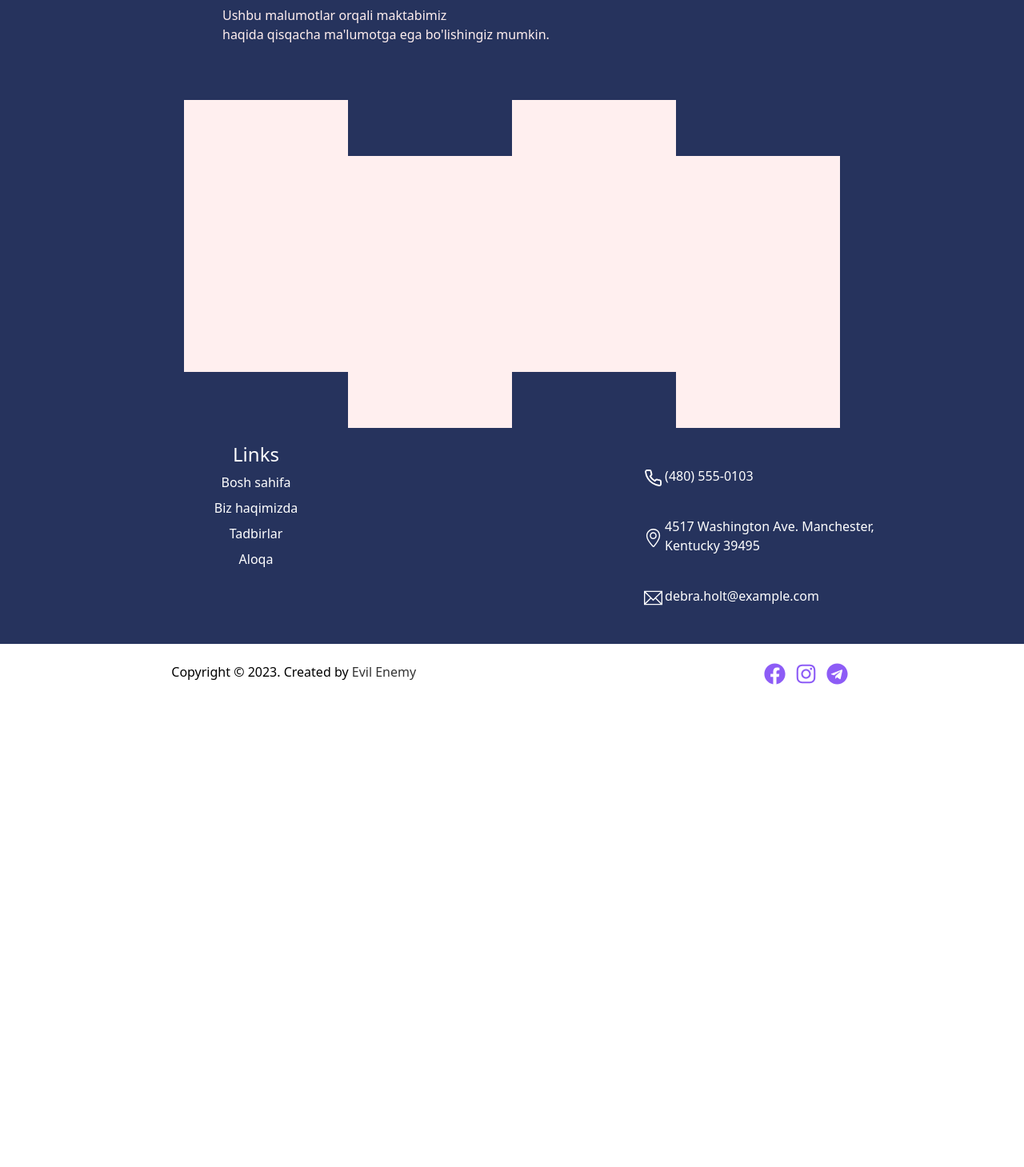
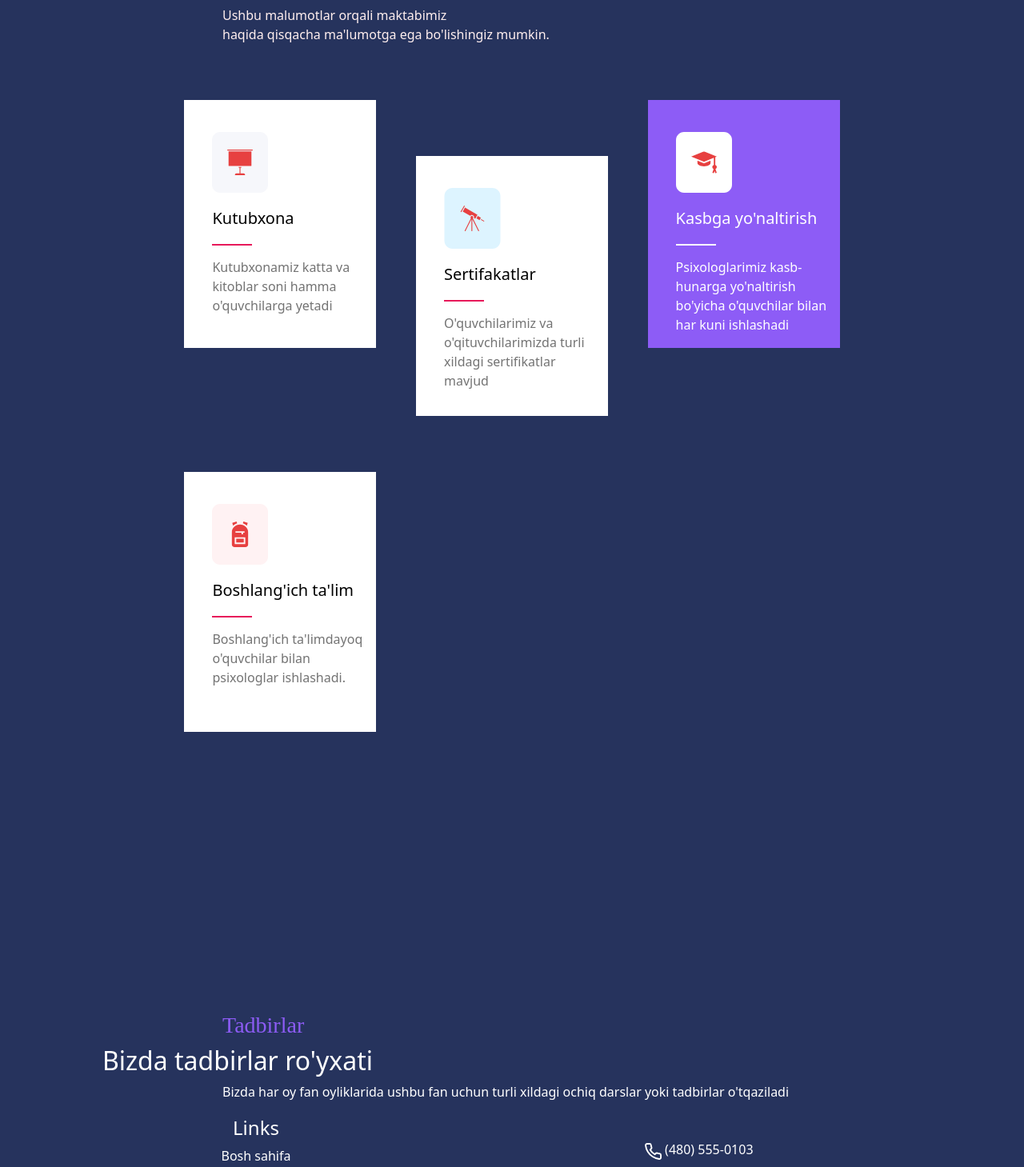
Before and after one commit to evilenemy/4-maktab, a React (Create React App) app in the folder client/: page / in a window 1280 px wide. Shown: the part 1091-2550 px from the top of the page at 80% size. Before the commit the page ends 1966 px from the top, so only its background shows below. Built offline with nearby package versions, Linux system fonts and the light colour scheme.

Commit message:
home-event first

```diff
--- a/client/src/hooks/useLogin.js
+++ b/client/src/hooks/useLogin.js
@@ -26,7 +26,7 @@ export const useLogin = () => {
     }
     if (response.ok) {
       // save the user to local storage
-      localStorage.setItem("maktab4_user", JSON.stringify(json));
+      localStorage.setItem("user", JSON.stringify(json));
 
       // update the auth context
       dispatch({ type: "LOGIN", payload: json });
--- a/client/src/hooks/useLogout.js
+++ b/client/src/hooks/useLogout.js
@@ -5,7 +5,7 @@ export const useLogout = () => {
 
   const logout = () => {
     // remove user from storage
-    localStorage.removeItem("maktab4_user");
+    localStorage.removeItem("user");
 
     // dispatch logout action
     dispatch({ type: "LOGOUT" });
--- a/client/src/hooks/useSignup.js
+++ b/client/src/hooks/useSignup.js
@@ -30,7 +30,7 @@ export const useSignup = () => {
     }
     if (response.ok) {
       // save the user to local storage
-      localStorage.setItem("maktab4_user", JSON.stringify(json));
+      localStorage.setItem("user", JSON.stringify(json));
 
       // update the auth context
       dispatch({ type: "LOGIN", payload: json });
--- a/client/src/index.css
+++ b/client/src/index.css
@@ -321,17 +321,89 @@ div.error {
   justify-content: space-between;
   margin: 0 auto;
   margin-top: 70px;
+  flex-wrap: wrap;
 }
 
 .home section.about .wrapper .cards div {
   width: 240px;
-  height: 340px;
-  background: #ffefef;
+  height: 310px;
+  background: #fff;
+  padding-left: 35px;
+  padding-top: 40px;
+  padding-right: 7px;
+  font-family: 'Montserrat';
+  font-style: normal;
+  color: #000;
 }
 
 .home section.about .wrapper .cards div:nth-child(2),
 .home section.about .wrapper .cards div:nth-child(4) {
   margin-top: 70px;
+  flex-wrap: nowrap;
+  height: 325px;
+}
+
+.home section.about .wrapper .cards div:nth-child(3) {
+  background: #8D5CF6;
+  color: #fff;
+  opacity: 1;
+}
+
+.cards div h6 {
+  margin-top: 20px;
+  font-size: 20px;
+}
+
+.cards div hr {
+  width: 50px;
+  height: 2px;
+  background: #e7195a;
+  border: #e7195a;
+  order: 2;
+  flex-grow: 0;
+  margin: 0;
+  opacity: 1;
+  margin-top: 20px;
+}
+
+.home section.about .wrapper .cards div:nth-child(3) hr {
+  background: #fff;
+}
+
+.cards div p {
+  margin-top: 15px;
+  font-style: normal;
+  font-weight: 500;
+  color: #737373;
+}
+
+.home section.about .wrapper .cards div:nth-child(3) p {
+  color: #fff;
+}
+
+.home section.about .wrapper .cards div .about-more {
+  display: inline-block;
+  font-size: medium;
+  font-weight: 500;
+  cursor: pointer;
+}
+
+.events {
+  margin-top: 150px;
+  color: #fff;
+}
+
+.events .wrapper .event-theme {
+  display: inline-block;
+  margin-top: 200px;
+  color: #8D5CF6;
+  font-family: Montoserrat;
+  margin-left: 150px;
+}
+
+.events .wrapper .event-text {
+  margin-bottom: 0;
+  margin-left: 150px;
 }
 
 @media screen and (max-width: 1751px) and (min-width: 1550px) {
--- a/client/src/pages/Home.js
+++ b/client/src/pages/Home.js
@@ -30,12 +30,57 @@ const Home = ({ api }) => {
           </p>
           <div className="cards">
             <div className="card-about">
-              <img src="" alt="" />
+              <img src={monitor} alt="icons" />
+              <h6>Kutubxona</h6>
+              <hr />
+              <p>
+                Kutubxonamiz katta va kitoblar soni hamma o'quvchilarga yetadi
+              </p>
             </div>
-            <div className="card-about"></div>
-            <div className="card-about"></div>
-            <div className="card-about"></div>
+            <div className="card-about">
+              <img src={lupa} alt="icons" />
+              <h6>Sertifakatlar</h6>
+              <hr />
+              <p>
+                O'quvchilarimiz va o'qituvchilarimizda turli xildagi
+                sertifikatlar mavjud
+              </p>
+              <h4 className="about-more text-primary d-none ">
+                Batafsil {" >"}
+              </h4>
+            </div>
+            <div className="card-about">
+              <img src={exam} alt="icons" />
+              <h6>Kasbga yo'naltirish</h6>
+              <hr />
+              <p>
+                Psixologlarimiz kasb-hunarga yo'naltirish bo'yicha o'quvchilar
+                bilan har kuni ishlashadi
+              </p>
+            </div>
+            <div className="card-about">
+              <img src={ruksack} alt="icons" />
+              <h6>Boshlang'ich ta'lim</h6>
+              <hr />
+              <p>
+                Boshlang'ich ta'limdayoq o'quvchilar bilan psixologlar
+                ishlashadi.
+              </p>
+              <h4 className="about-more text-primary d-none ">
+                Batafsil {" >"}
+              </h4>
+            </div>
           </div>
+        </div>
+      </section>
+      <section className="events">
+        <div className="wrapper">
+          <h3 className="event-theme">Tadbirlar</h3>
+          <h2 className="event-list">Bizda tadbirlar ro'yxati</h2>
+          <p className="event-text">
+            Bizda har oy fan oyliklarida ushbu fan uchun turli xildagi ochiq
+            darslar yoki tadbirlar o'tqaziladi
+          </p>
         </div>
       </section>
     </div>
```
